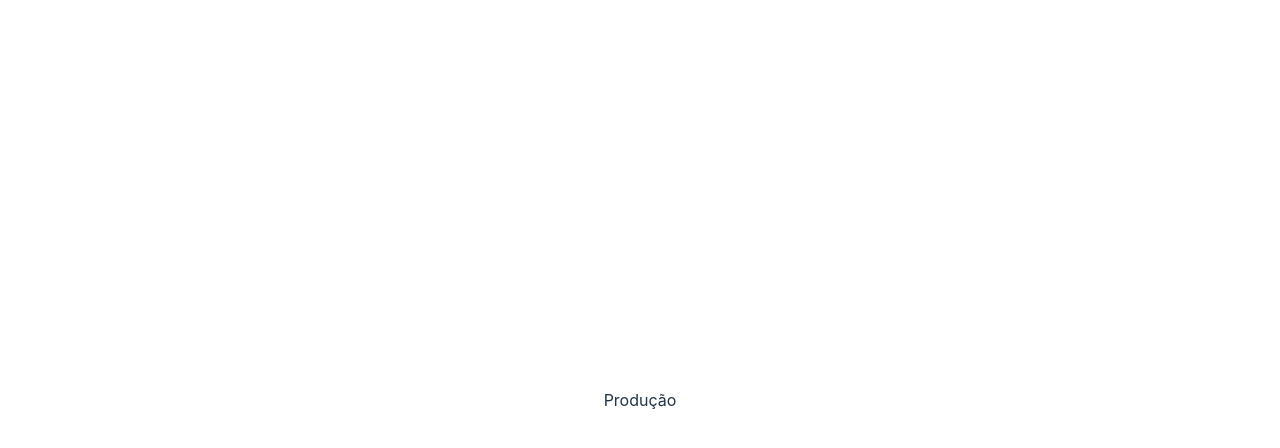
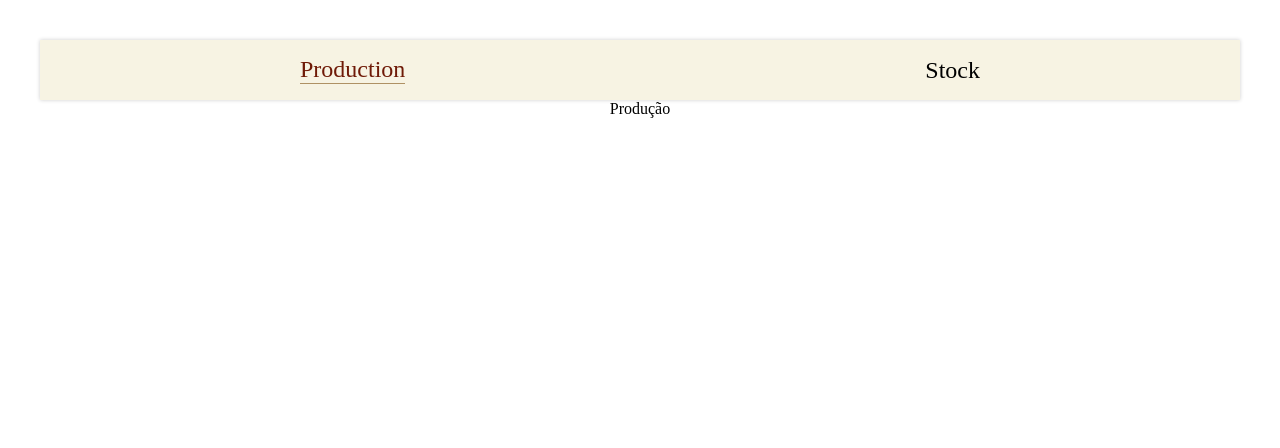
Before and after one commit to wagner92sr/Breadact, a React (Vite) app: page /production in a window 1280 px wide. Shown: the top 448 px of the page. Built offline with nearby package versions, Linux system fonts and the light colour scheme.

Commit message:
criação das rotas

```diff
--- a/package.json
+++ b/package.json
@@ -10,9 +10,11 @@
   },
   "dependencies": {
     "@types/react-router-dom": "^5.3.3",
+    "@types/styled-components": "^5.1.26",
     "react": "^18.2.0",
     "react-dom": "^18.2.0",
-    "react-router-dom": "5.3.0"
+    "react-router-dom": "5.3.0",
+    "styled-components": "^5.3.5"
   },
   "devDependencies": {
     "@types/react": "^18.0.17",
--- a/src/App.tsx
+++ b/src/App.tsx
@@ -1,12 +1,12 @@
-import { useState } from "react";
-import reactLogo from "./assets/react.svg";
 import "./App.css";
 import { BrowserRouter, Switch, Route, Redirect } from "react-router-dom";
+import { Navbar } from "./components/Navbar";
 
 function App() {
   return (
     <div className="App">
       <BrowserRouter>
+        <Navbar />
         <Switch>
           <Route exact path="/">
             <Redirect to="/production" />
--- /dev/null
+++ b/src/components/Navbar/index.tsx
@@ -0,0 +1,10 @@
+import { Container, Link } from "./styles";
+
+export const Navbar = () => {
+  return (
+    <Container>
+      <Link to="/production">Production</Link>
+      <Link to="/stock">Stock</Link>
+    </Container>
+  );
+};
--- /dev/null
+++ b/src/components/Navbar/styles.ts
@@ -0,0 +1,25 @@
+import styled from "styled-components";
+import { NavLink } from "react-router-dom";
+
+export const Container = styled.div`
+  display: flex;
+  justify-content: space-around;
+  align-items: center;
+
+  height: 60px;
+  background-color: #f7f3e3;
+  box-shadow: 0 0 4px rgba(0, 0, 0, 0.2);
+`;
+
+export const Link = styled(NavLink)`
+  text-decoration: none;
+  color: black;
+  font-size: 1.5rem;
+
+  &.active {
+    color: #6f1a07;
+    border-bottom-width: 1px;
+    border-bottom-style: solid;
+    border-bottom-color: #af9164;
+  }
+`;
```
Also changed, not shown: src/main.tsx (+6 -6 lines), 1 other file (tests, documents, lock files or other folders).
